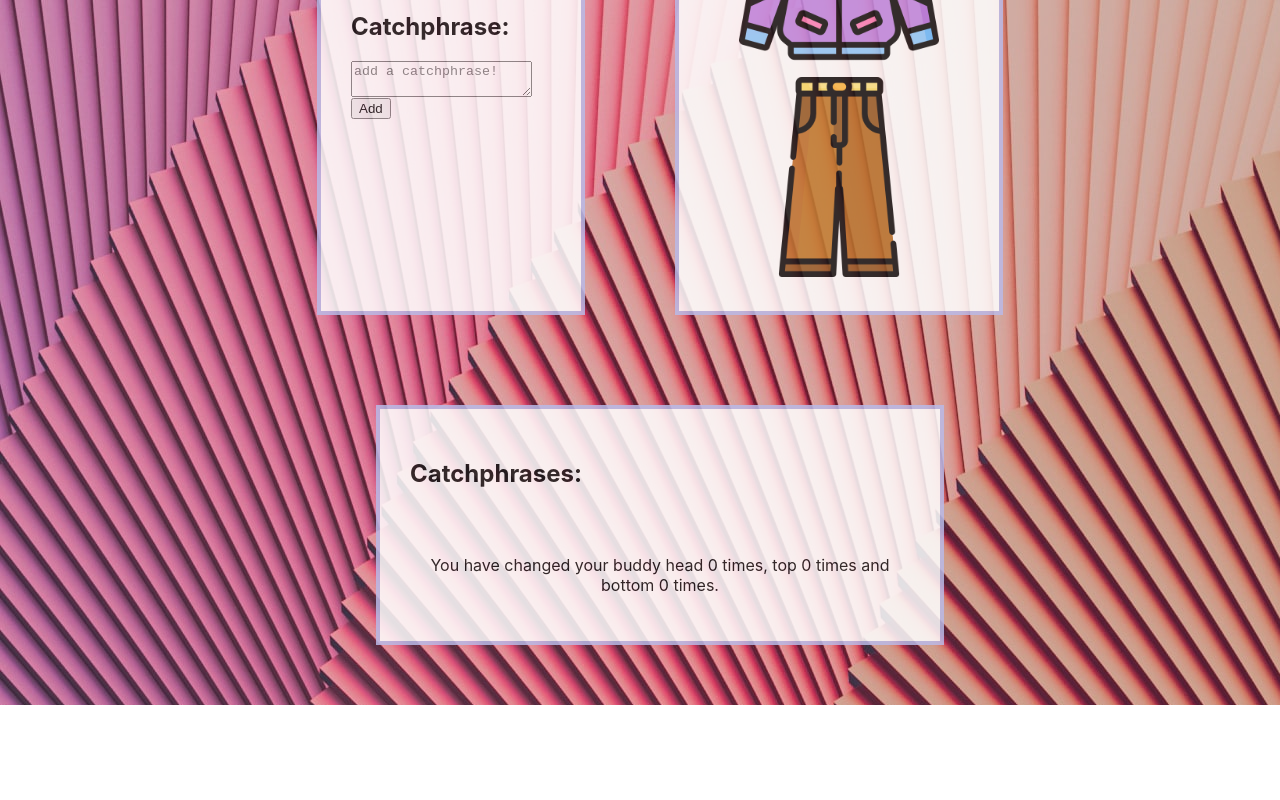
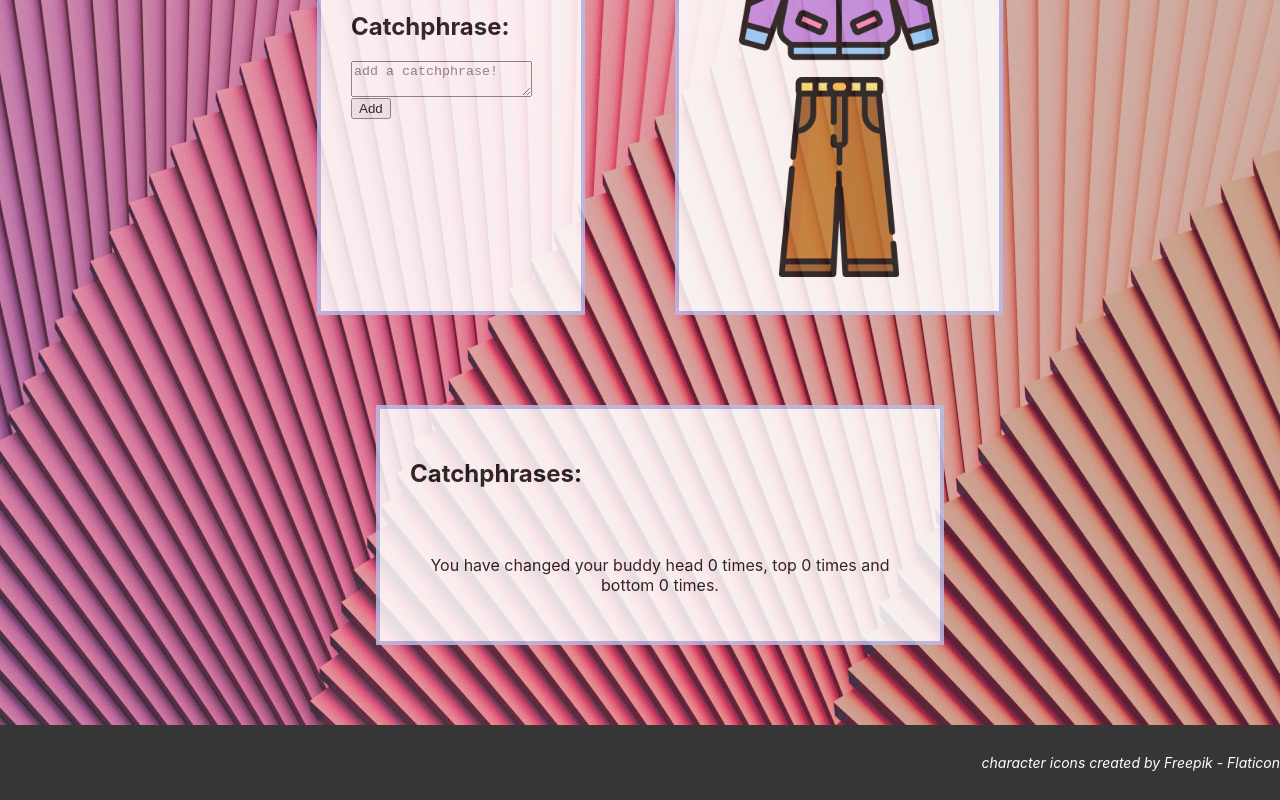
Before and after one commit to emilysellers/react-character-designer, a React (Create React App) app: page / in a window 1280 px wide. Shown: the part 480-1280 px from the top of the page. Before the commit the page ends 1205 px from the top, so only its background shows below. Built offline with nearby package versions, Linux system fonts and the light colour scheme.

Commit message:
add footer

```diff
--- a/src/App.js
+++ b/src/App.js
@@ -3,6 +3,7 @@ import './App.css';
 
 import Header from './components/Header/Header';
 import Main from './components/Main/Main';
+import Footer from './components/Footer/Footer';
 
 import background from './waves.jpeg';
 
@@ -11,6 +12,7 @@ function App() {
     <div className="App" style={{ backgroundImage: `url(${background})` }}>
       <Header />
       <Main />
+      <Footer />
     </div>
   );
 }
--- /dev/null
+++ b/src/components/Footer/Footer.css
@@ -0,0 +1,12 @@
+footer {
+  height: 75px;
+  background-color: rgb(33, 33, 33);
+  color: white;
+  display: flex;
+  flex-direction: row;
+  align-items: center;
+  justify-content: flex-end;
+  padding-left: 20px;
+  font-size: 14px;
+  font-style: italic;
+}
--- /dev/null
+++ b/src/components/Footer/Footer.js
@@ -0,0 +1,6 @@
+import React from 'react';
+import './Footer.css';
+
+export default function Footer() {
+  return <footer>character icons created by Freepik - Flaticon </footer>;
+}
```
